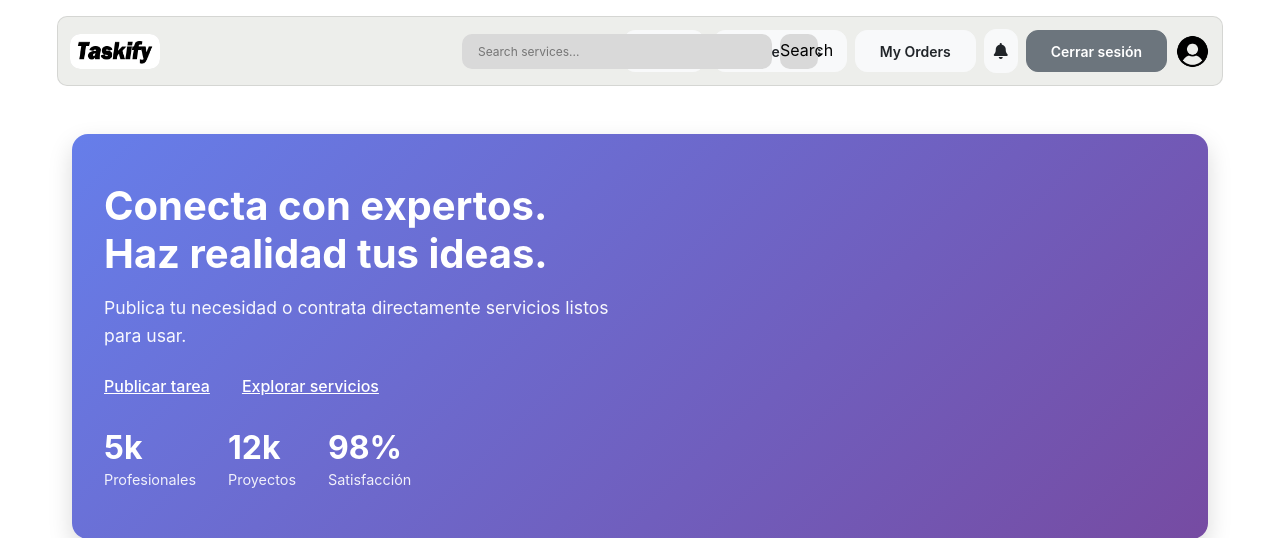
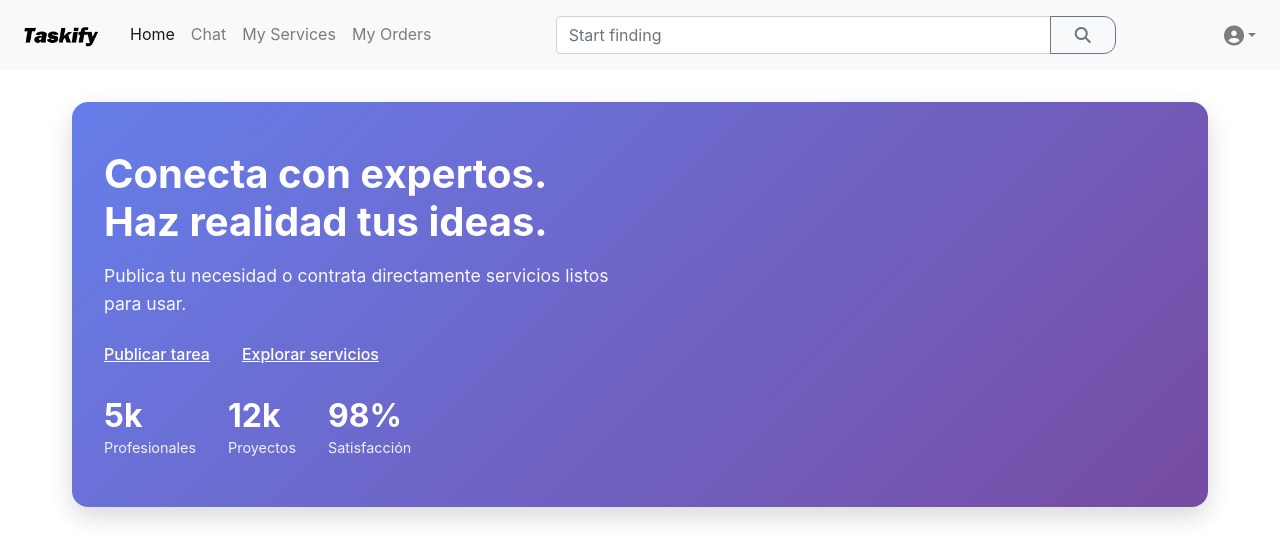
Before and after one commit to Taskify-udl/taskify-web, a Django app: page / in a window 1280 px wide. Shown: the top 538 px of the page. Run offline with Django 5.2, Linux system fonts and the light colour scheme; the visitor is signed in with stand-in values (Sample User, id 1); data that the repository does not hold is empty.

Commit message:
redesign navbar

```diff
--- a/static/css/styles.css
+++ b/static/css/styles.css
@@ -26,122 +26,8 @@ body {
 }
 
 /* Header/Navbar */
-.navbar {
-    background: #EDEEEB;
-    border: 1px solid rgba(0, 0, 0, 0.1);
-    border-radius: 10px;
-    display: flex;
-    justify-content: space-between;
-    align-items: center;
-    padding: 0.75rem;
-    margin: 1rem auto;
-    max-width: 1166px;
-    min-height: 58px;
-    box-shadow: none;
-    position: relative;
-    top: auto;
-    z-index: 1000;
-}
-
-.navbar-left .logo {
-    width: 90px;
-    height: 35px;
-    background: #D9D9D9;
-    border-radius: 10px;
-    display: flex;
-    align-items: center;
-    justify-content: center;
-}
-
-.navbar-center {
-    position: absolute;
-    left: 50%;
-    transform: translateX(-50%);
-    width: auto;
-    max-width: none;
-    margin: 0;
-}
-
-.navbar-center form {
-    display: flex;
-    gap: 0.5rem;
-    align-items: center;
-}
-
-.search-bar {
-    width: 310px;
-    height: 35px;
-    background: #D9D9D9;
-    border-radius: 10px;
-    border: none;
-    padding: 0 1rem;
-    font-family: 'Inter', sans-serif;
-    font-size: 12px;
-}
-
-.search-bar:focus {
-    outline: none;
-    background: #CCC9C9;
-}
-
-.navbar-center button {
-    width: 38px;
-    height: 35px;
-    background: #D9D9D9;
-    border-radius: 10px;
-    border: none;
-    cursor: pointer;
-    transition: all 0.3s ease;
-}
-
-.navbar-center button:hover {
-    background: #CCC9C9;
-    transform: none;
-}
-
-.navbar-right {
-    display: flex;
-    align-items: center;
-    gap: 0.5rem;
-}
-
-/*.navbar-right a {
-    color: #000000;
-    text-decoration: none;
-    font-family: 'Inter', sans-serif;
-    font-weight: 500;
-    font-size: 12px;
-    line-height: 20px;
-    letter-spacing: 0.25px;
-    transition: opacity 0.3s ease;
-    height: 35px;
-    background: #D9D9D9;
-    border-radius: 10px;
-    display: flex;
-    align-items: center;
-    justify-content: center;
-    padding: 0 1rem;
-}*/
-
-.navbar-right a:hover {
-    opacity: 0.8;
-    color: #000000;
-}
 
 
-
-.navbar-right .btn:hover {
-    background: #CCC9C9;
-    transform: none;
-    box-shadow: none;
-}
-
-.profile-icon {
-    width: 35px;
-    height: 35px;
-    border-radius: 50%;
-    object-fit: cover;
-}
 
 .notifications-link {
     position: relative;
--- a/taskify_app/templates/header.html
+++ b/taskify_app/templates/header.html
@@ -1,41 +1,64 @@
 {% load static %}
-<header class="navbar">
-    <div class="navbar-left">
-        <a href="{% url 'home' %}">
-            <img src="{% static 'images/logo.png' %}" alt="Taskify Logo" class="logo">
-        </a>
-    </div>
 
-    <div class="navbar-center">
-        <form action="{% url 'search' %}" method="get">
-            <input type="text" name="q" placeholder="Search services..." class="search-bar">
-            <button type="submit">Search</button>
-        </form>
-    </div>
+<nav class="navbar navbar-expand-lg navbar-light bg-light">
+  <a class="navbar-brand" href="{% url 'home' %}">
+    <img src="{% static 'images/logo_no_background.png' %}" alt="Taskify Logo" style="max-width:90px">
+  </a>
 
-    <div class="navbar-right">
-        {% if user.is_authenticated %}
-            <a class="btn btn-light btn-sm" href="{% url 'chats' %}">Chat</a>
-            <a class="btn btn-light btn-sm" href="{% url 'my_services' %}">My Services</a>
-            <a class="btn btn-light btn-sm" href="{% url 'my_orders' %}">My Orders</a>
-            <a class="btn btn-light btn-sm p-2" href="{% url 'notifications' %}" class="notifications-link">
-                <span class="btn btn-light p-0 "><i class="fa fa-bell" aria-hidden="true"></i></span>
-                {% if unread_notifications_count > 0 %}
-                    <span class="notification-badge">{{ unread_notifications_count }}</span>
-                {% endif %}
-            </a>
-            {% if user.is_authenticated %}
-                <form action="{% url 'logout' %}" method="post" style="display:inline;">
-                    {% csrf_token %}
-                    <button type="submit" class="btn btn-secondary btn-sm">Cerrar sesión</button>
-                </form>
-            {% endif %}
-            <a href="{% url 'profile' %}">
-                <img src="{% static 'images/user-icon.png' %}" alt="Profile" class="profile-icon">
-            </a>
-        {% else %}
-            <a  href="{% url 'login' %}" class="btn btn-secondary btn-sm">Login</a>
-            <a href="{% url 'signup' %}" class="btn btn-primary btn-sm">Sign up</a>
-        {% endif %}
-    </div>
-</header>
+  <button class="navbar-toggler" type="button" data-toggle="collapse" data-target="#navbarSupportedContent"
+          aria-controls="navbarSupportedContent" aria-expanded="false" aria-label="Toggle navigation">
+    <span class="navbar-toggler-icon"></span>
+  </button>
+
+  <div class="collapse navbar-collapse" id="navbarSupportedContent">
+    <form action="{% url 'search' %}" method="get"
+          class="form-inline my-2 order-1 order-lg-2 w-100 justify-content-center">
+      <div class="input-group w-100" style="max-width:560px">
+        <input type="text" name="q" class="form-control" placeholder="Start finding" aria-label="Search">
+        <div class="input-group-append">
+          <button class="btn btn-outline-secondary py-0" type="submit">
+            <i class="fa fa-search" aria-hidden="true"></i>
+          </button>
+        </div>
+      </div>
+    </form>
+
+    <ul class="navbar-nav order-2 order-lg-1 mr-lg-3">
+      <li class="nav-item active">
+        <a class="nav-link" href="{% url 'home' %}">Home <span class="sr-only">(current)</span></a>
+      </li>
+      {% if user.is_authenticated %}
+        <li class="nav-item"><a class="nav-link" href="{% url 'chats' %}">Chat</a></li>
+        <li class="nav-item"><a class="nav-link text-nowrap" href="{% url 'my_services' %}">My Services</a></li>
+        <li class="nav-item"><a class="nav-link text-nowrap" href="{% url 'my_orders' %}">My Orders</a></li>
+      {% endif %}
+    </ul>
+
+    <ul class="navbar-nav order-3 ml-lg-auto">
+      {% if user.is_authenticated %}
+        <li class="nav-item dropdown">
+          <a class="nav-link dropdown-toggle d-flex align-items-center" href="#" id="navbarDropdown"
+             role="button" data-toggle="dropdown" aria-haspopup="true" aria-expanded="false">
+            <span class="d-lg-none">Profile</span>
+            <i class="fa fa-user-circle fa-lg d-none d-lg-inline" aria-hidden="true"></i>
+          </a>
+          <div class="dropdown-menu dropdown-menu-right" aria-labelledby="navbarDropdown">
+            <a class="dropdown-item" href="{% url 'profile' %}">Profile</a>
+            <div class="dropdown-divider"></div>
+            <form action="{% url 'logout' %}" method="post" class="m-0">
+              {% csrf_token %}
+              <button type="submit" class="dropdown-item">Cerrar sesión</button>
+            </form>
+          </div>
+        </li>
+      {% else %}
+        <li class="nav-item d-flex align-items-center">
+          <a href="{% url 'login' %}" class="nav-link text-nowrap">Login</a>
+        </li>
+        <li class="nav-item d-flex align-items-center">
+          <a href="{% url 'signup' %}" class="nav-link text-nowrap">Sign up</a>
+        </li>
+      {% endif %}
+    </ul>
+  </div>
+</nav>
```
Also changed, not shown: static/images/logo_no_background.png (added).
